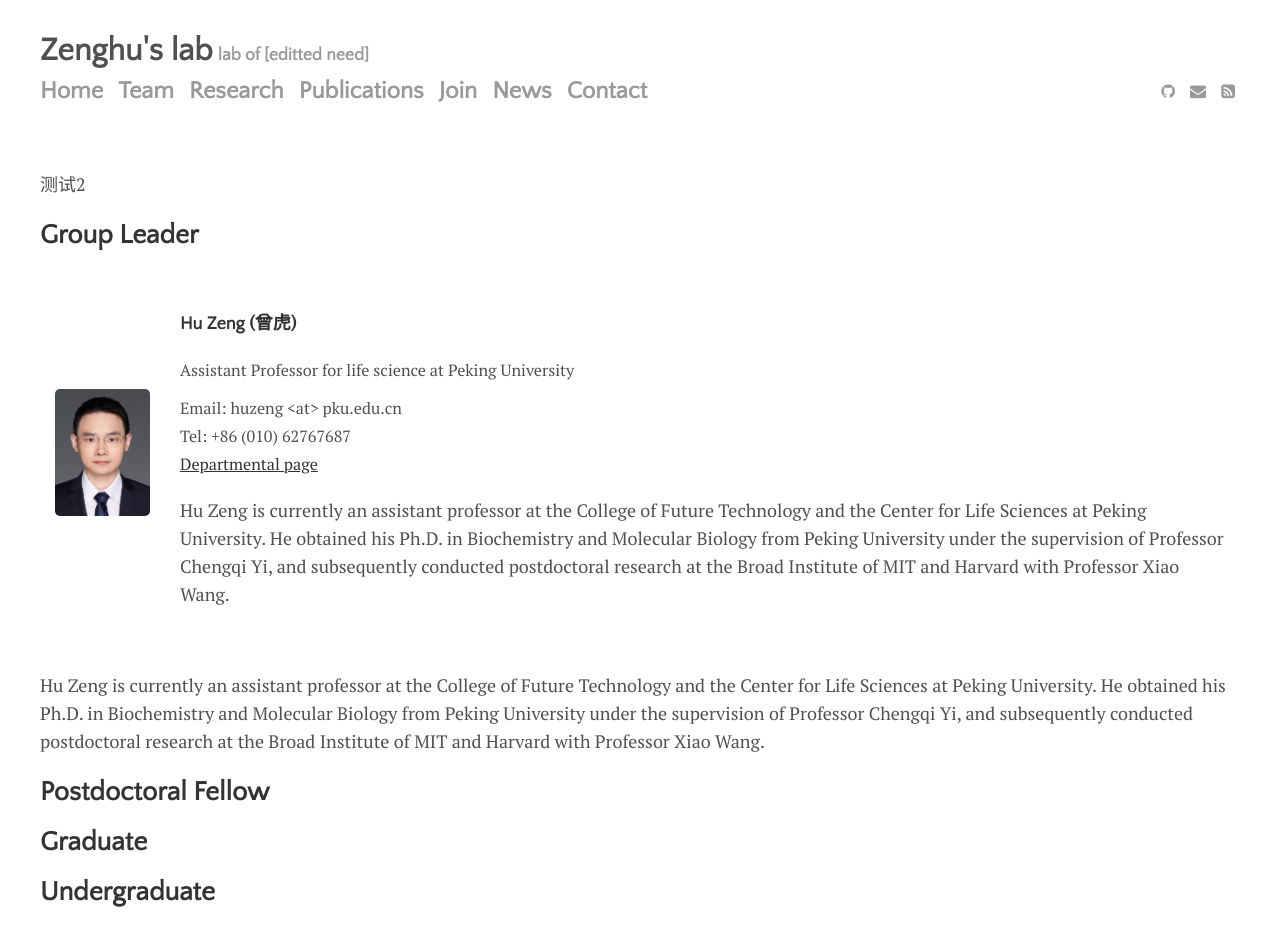
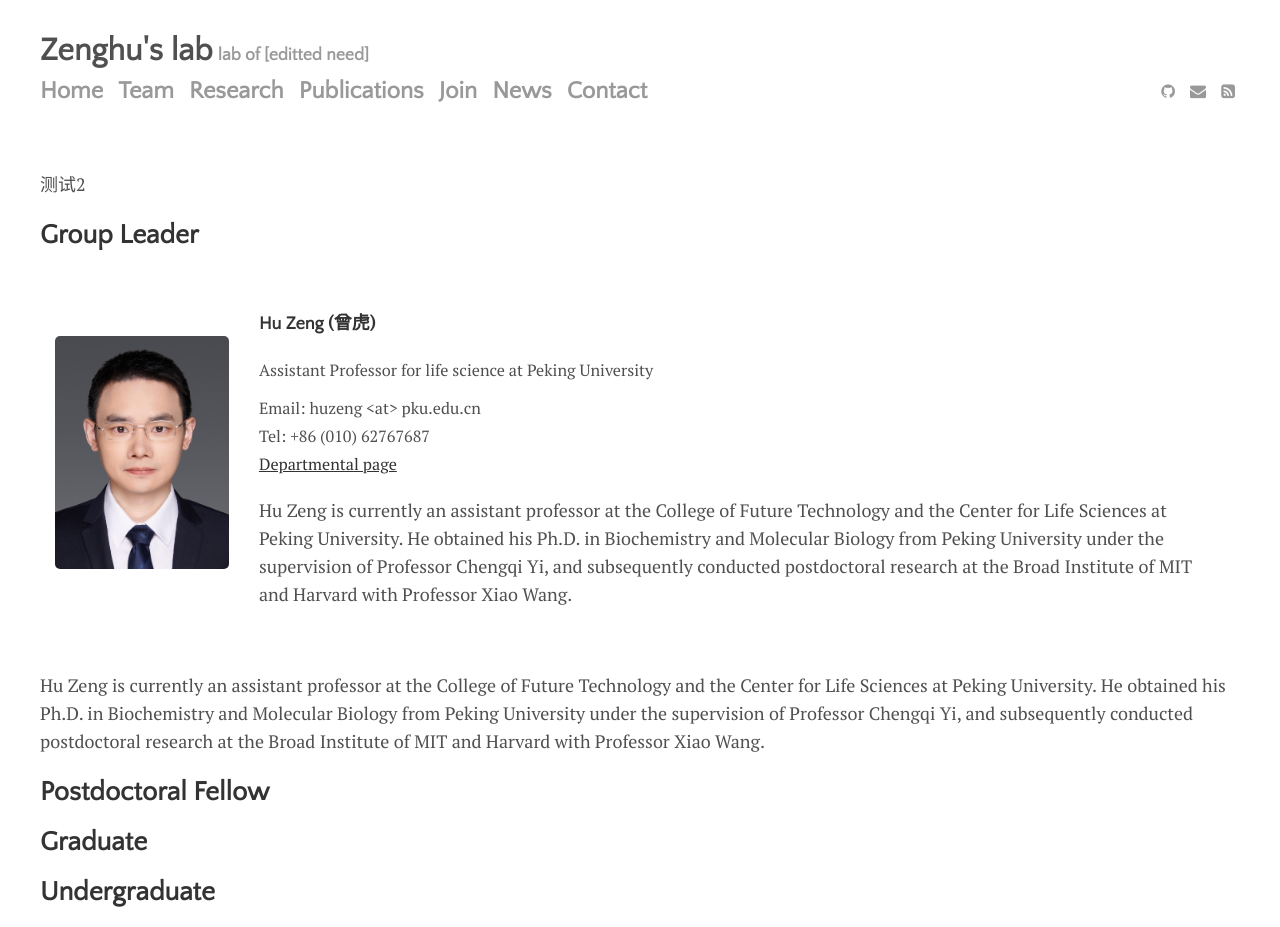
Before and after one commit to ZenghuPKU/zenghupku.github.io, a Jekyll site: the page built from menu/team.md, in a window 1280 px wide. Shown: the top 927 px of the page. Built offline with Jekyll 4.4.1, drawn with Linux system fonts in a browser that asks for light colours.

Commit message:
Update team.md

```diff
--- a/menu/team.md
+++ b/menu/team.md
@@ -10,7 +10,7 @@ permalink: /team
 <table >
 <tr>
 <td >
-<img src=" {{site.baseurl}}/assets/img/team/zenghu.jpg"  width="300px"/>
+<img src=" {{site.baseurl}}/assets/img/team/zenghu.jpg"  width="600px"/>
 </td>
 <td>
 <h4>Hu Zeng (曾虎)</h4>
```
